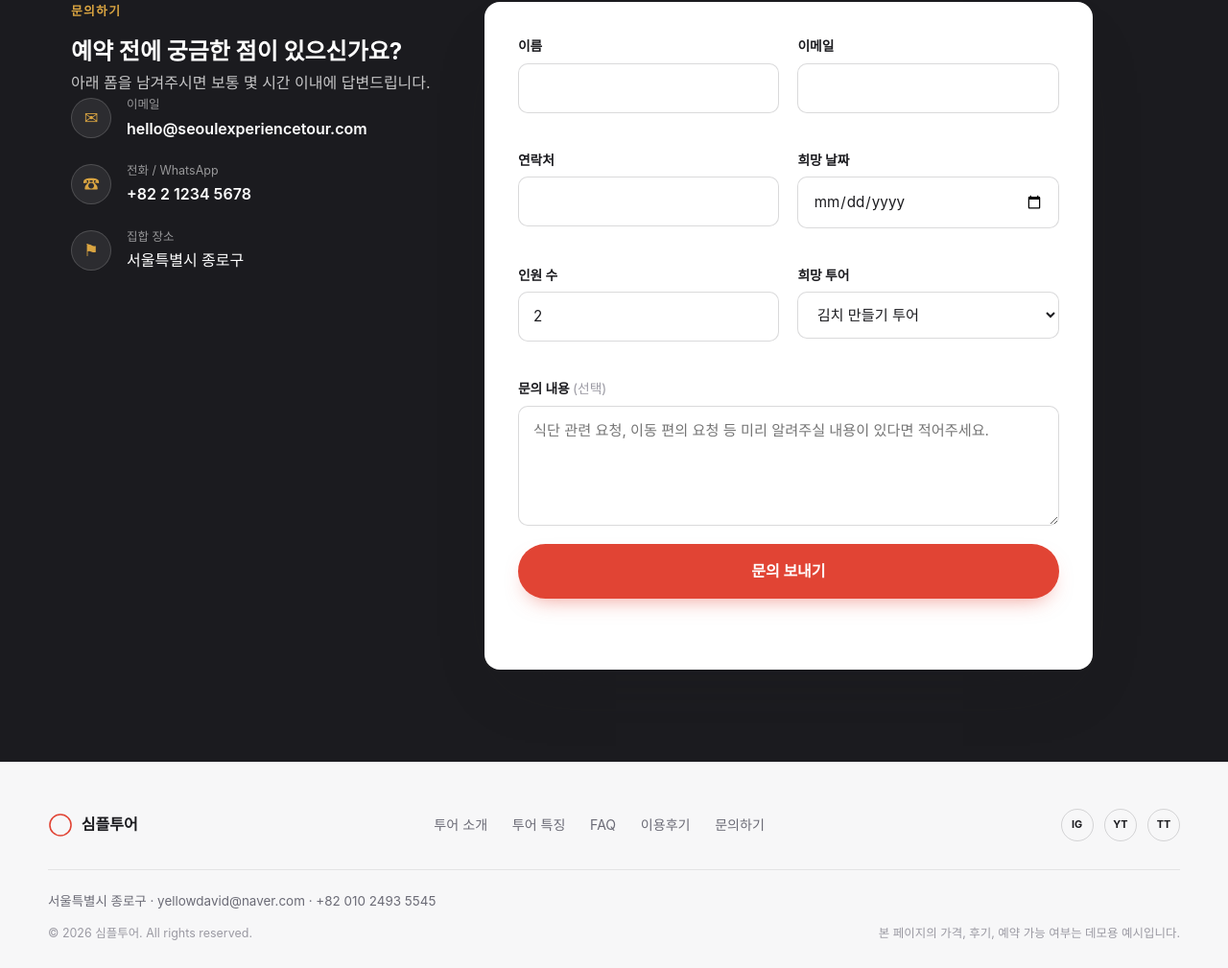
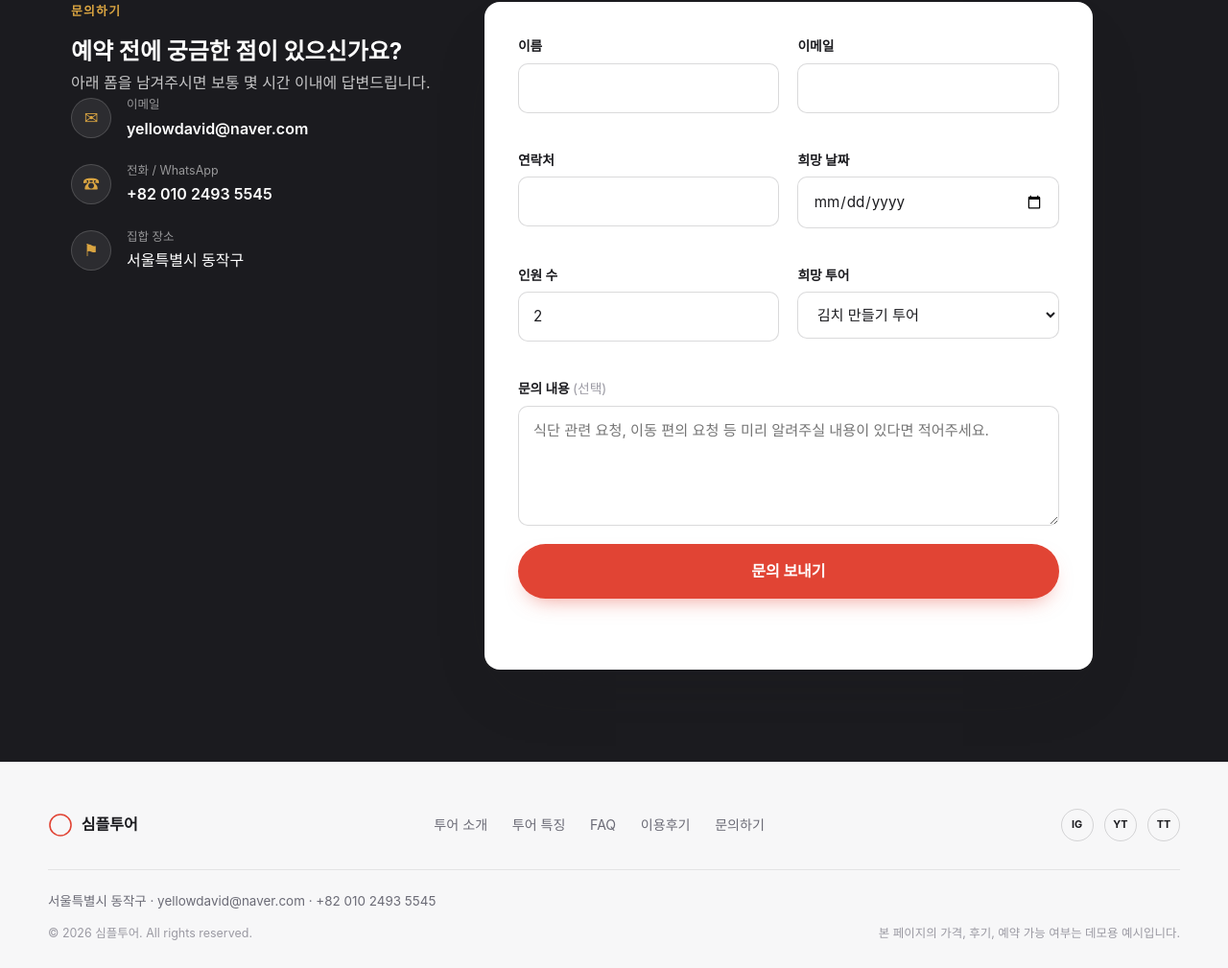
Before and after one commit to yellowdavid6478-hue/SEOULEXPEIENCETOURKOREA, a plain HTML site: page index.html in a window 1280 px wide. Shown: the part 5112-6121 px from the top of the page at 96% size. Drawn offline with Linux system fonts and the light colour scheme; files whose address does not match are found by name; a web font is replaced by a local one.

Commit message:
Update contact information and title in index.html

```diff
--- a/index.html
+++ b/index.html
@@ -3,7 +3,7 @@
 <head>
 <meta charset="UTF-8">
 <meta name="viewport" content="width=device-width, initial-scale=1.0">
-<title>심플투어 | 외국인을 위한 서울 체험형 투어</title>
+<title>심플투어| 외국인을 위한 서울 체험형</title>
 <meta name="description" content="김치 만들기 투어, MBTI 체험 투어, 성수동 카페 투어. 서울을 직접 만들고, 진단받고, 걸어서 경험하는 프리미엄 소규모 투어를 예약하세요.">
 <meta name="keywords" content="서울 투어, 김치 만들기 체험, 성수동 카페 투어, MBTI 투어, 한국 여행, 서울 익스피리언스 투어">
 <meta name="author" content="심플투어">
@@ -418,15 +418,15 @@
         <ul class="contact-list">
           <li>
             <span class="contact-icon" aria-hidden="true">✉</span>
-            <div><span class="contact-label">이메일</span><a href="mailto:hello@seoulexperiencetour.com">hello@seoulexperiencetour.com</a></div>
+            <div><span class="contact-label">이메일</span><a href="mailto:yellowdavid@naver.com">yellowdavid@naver.com</a></div>
           </li>
           <li>
             <span class="contact-icon" aria-hidden="true">☎</span>
-            <div><span class="contact-label">전화 / WhatsApp</span><a href="tel:+82212345678">+82 2 1234 5678</a></div>
+            <div><span class="contact-label">전화 / WhatsApp</span><a href="tel:+8201024935545">+82 010 2493 5545</a></div>
           </li>
           <li>
             <span class="contact-icon" aria-hidden="true">⚑</span>
-            <div><span class="contact-label">집합 장소</span><span>서울특별시 종로구</span></div>
+            <div><span class="contact-label">집합 장소</span><span>서울특별시 동작구</span></div>
           </li>
         </ul>
       </div>
@@ -512,7 +512,7 @@
     </div>
   </div>
   <div class="footer-contact">
-    <span>서울특별시 종로구 · yellowdavid@naver.com · +82 010 2493 5545</span>
+    <span>서울특별시 동작구 · yellowdavid@naver.com · +82 010 2493 5545</span>
   </div>
   <div class="footer-bottom">
     <p>© 2026 심플투어. All rights reserved.</p>
```
